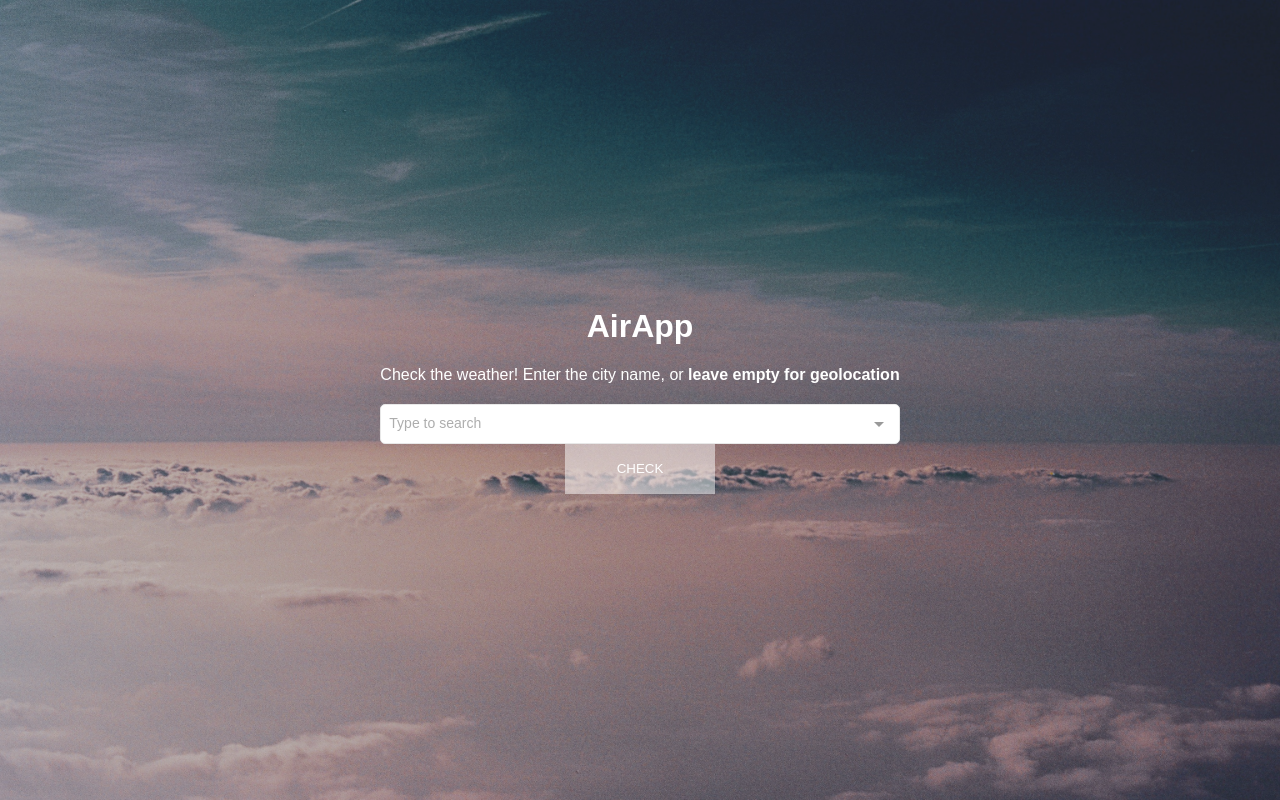
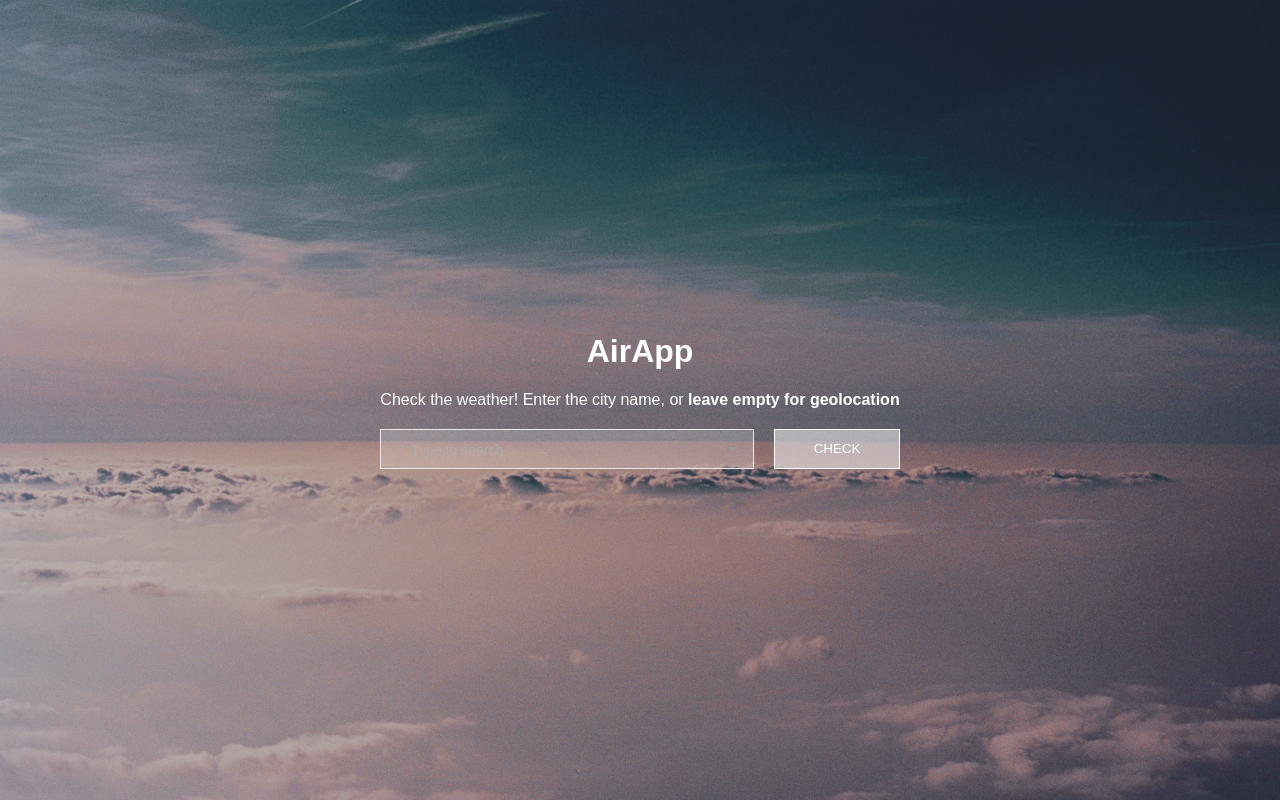
Before and after one commit to rjwaberski/weather-app, a Vue app: page / in a window 1280 px wide. Built offline with nearby package versions, Linux system fonts and the light colour scheme; no server answers.

Commit message:
Custom multiselect styling

```diff
--- a/src/App.vue
+++ b/src/App.vue
@@ -13,18 +13,4 @@ export default class App extends Vue {}
 
 <style lang="scss">
 @import 'assets/scss/main.scss';
-
-#app {
-  -webkit-font-smoothing: antialiased;
-  -moz-osx-font-smoothing: grayscale;
-  text-align: center;
-  // color: #2c3e50;
-
-  display: flex;
-  height: 100%;
-  justify-content: center;
-  align-items: center;
-
-  background: rgba(0, 0, 0, 0.2);
-}
 </style>
--- /dev/null
+++ b/src/assets/scss/_multiselect.scss
@@ -0,0 +1,17 @@
+// override default multiselect styles
+.multiselect {
+  width: calc(100% - #{$buttonWidth} - 22px);
+  margin-right: 20px;
+
+  .multiselect__tags {
+    background: rgba(255, 255, 255, 0.2);
+    padding: 10px 30px;
+    border-radius: 0;
+    height: $buttonHeight;
+  }
+
+  .multiselect__input, .multiselect__single, .multiselect__content-wrapper {
+    background: transparent;
+    color: white;
+  }
+}
--- /dev/null
+++ b/src/assets/scss/_transitions.scss
@@ -0,0 +1,11 @@
+.slide-fade-enter-active {
+  transition: all 0.2s ease;
+}
+.slide-fade-leave-active {
+  transition: all 0.2s cubic-bezier(1, 0.5, 0.8, 1);
+}
+.slide-fade-enter, .slide-fade-leave-to
+/* .slide-fade-leave-active below version 2.1.8 */ {
+  transform: translateY(10px);
+  opacity: 0;
+}
--- /dev/null
+++ b/src/assets/scss/_variables.scss
@@ -0,0 +1,2 @@
+$buttonWidth: 150px;
+$buttonHeight: 40px;
--- a/src/assets/scss/main.scss
+++ b/src/assets/scss/main.scss
@@ -1,3 +1,6 @@
+@import './variables';
+@import './multiselect';
+
 body {
   margin: 0;
   padding: 0;
@@ -7,5 +10,20 @@ body {
   overflow: hidden;
   color: white;
 
-  font-family: 'Montserrat', sans-serif;
+  // font-family: 'Montserrat', sans-serif;
+  font-family: sans-serif;
 }
+
+#app {
+  -webkit-font-smoothing: antialiased;
+  -moz-osx-font-smoothing: grayscale;
+  text-align: center;
+  // color: #2c3e50;
+
+  display: flex;
+  height: 100%;
+  justify-content: center;
+  align-items: center;
+
+  background: rgba(0, 0, 0, 0.2);
+}
--- a/src/components/LocationSelect.vue
+++ b/src/components/LocationSelect.vue
@@ -21,23 +21,8 @@
       :show-no-results="false"
       :hide-selected="true"
       @search-change="fetchPlaces"
-    >
-      <!-- <template slot="tag" slot-scope="{ option, remove }"
-        ><span class="custom__tag"
-          ><span>{{ option.name }}</span
-          ><span class="custom__remove" @click="remove(option)">❌</span></span
-        ></template
-      >
-      <template slot="clear" slot-scope="props">
-        <div
-          class="multiselect__clear"
-          v-if="selectedCountries.length"
-          @mousedown.prevent.stop="clearAll(props.search)"
-        ></div> </template
-      ><span slot="noResult"
-        >Oops! No elements found. Consider changing the search query.</span
-      > -->
-    </multiselect>
+      @close="onBlur"
+    />
     <button
       class="location-select__button"
       @click="checkWeather"
@@ -77,6 +62,12 @@ export default class LocationSelect extends Vue {
     }
   }
 
+  private onBlur() {
+    if (!this.selected) {
+      this.options = [];
+    }
+  }
+
   @Emit('fetch')
   private checkWeather() {
     if (!this.selected) {
@@ -89,27 +80,28 @@ export default class LocationSelect extends Vue {
 
 <style src="vue-multiselect/dist/vue-multiselect.min.css"></style>
 <style lang="scss" scoped>
-$buttonWidth: 150px;
-$height: 50px;
+@import '@/assets/scss/_variables.scss';
+
 .location-select {
   margin: 20px 0;
   width: 100%;
+  display: flex;
 
   &__button {
     width: $buttonWidth;
     background: rgba(255, 255, 255, 0.5);
     color: white;
     padding: 10px 30px;
-    border: none;
+    border: 1px solid white;
     text-transform: uppercase;
-    height: $height;
+    height: $buttonHeight;
   }
 
   &__input {
     width: calc(100% - #{$buttonWidth} - 22px);
     border: 1px solid rgba(255, 255, 255, 0.2);
     background: rgba(255, 255, 255, 0.2);
-    height: $height;
+    height: $buttonHeight;
     margin-right: 20px;
     box-sizing: border-box;
     padding: 10px 30px;
--- a/src/components/WeatherCard.vue
+++ b/src/components/WeatherCard.vue
@@ -5,9 +5,9 @@
         {{ temp }}
       </div>
       <div class="weather-card__content--additional">
-        <p>Date: {{ formattedDate }}</p>
-        <p>Location: {{ data.name }}</p>
-        <p>Description: {{ defaultDesc }}</p>
+        <p><b>Date:</b> {{ formattedDate }}</p>
+        <p><b>Location:</b> {{ data.name }}</p>
+        <p><b>Description:</b> {{ defaultDesc }}</p>
       </div>
       <div class="weather-card__content--button-wrapper">
         <button @click="goToDetails">More</button>
--- a/src/utils/endpoints.ts
+++ b/src/utils/endpoints.ts
@@ -9,9 +9,9 @@ export default class Endpoints {
     return process.env.VUE_APP_GOOGLE_API_KEY;
   }
 
-  static weatherBase: string = `http://api.openweathermap.org`;
-  static weatherIconBase = `http://openweathermap.org`;
-  static locationBase: string = `https://maps.googleapis.com`;
+  private static weatherBase: string = `http://api.openweathermap.org`;
+  private static weatherIconBase = `http://openweathermap.org`;
+  private static locationBase: string = `https://maps.googleapis.com`;
 
   static get weather() {
     return {
--- a/src/views/Main.vue
+++ b/src/views/Main.vue
@@ -1,5 +1,6 @@
 <template>
   <div class="main">
+    <div class="main__container" :key="'container'">
       <img v-if="weatherIcon" :src="weatherIcon" alt="icon" />
       <h1>AirApp</h1>
       <p>
@@ -7,7 +8,16 @@
         <b>leave empty for geolocation</b>
       </p>
       <location-select @fetch="fetchData" />
-    <weather-card v-if="weatherData" :data="weatherData" :coords="coords" />
+    </div>
+
+    <transition name="slide-fade">
+      <weather-card
+        v-if="weatherData"
+        :data="weatherData"
+        :coords="coords"
+        :key="'weather'"
+      />
+    </transition>
   </div>
 </template>
 
@@ -43,11 +53,15 @@ export default class MainView extends Vue {
 
   private async loadLocation() {
     this.geolocationLoading = true;
-
     try {
       const res = await getLocation();
+      if (!this.weatherData) {
+        return;
+      }
       this.coords = { lat: res.coords.latitude, lng: res.coords.longitude };
     } catch (error) {
+      console.error(error);
+
       //  todo: handle error
     } finally {
       this.geolocationLoading = false;
@@ -58,6 +72,10 @@ export default class MainView extends Vue {
     const data = await WeatherService.fetchWeather(coords);
     if (data) {
       this.weatherData = data;
+    }
+
+    if (!this.coords) {
+      this.geolocationLoading = false;
     }
   }
 
@@ -72,6 +90,12 @@ export default class MainView extends Vue {
 </script>
 
 <style lang="scss" scoped>
+@import '@/assets/scss/_transitions.scss';
+
+.main {
+  display: flex;
+  flex-direction: column;
+}
 @media only screen and (max-width: 600px) {
   .main {
     max-width: 300px;
```
Lines whose indentation alone changed are shown as unchanged.
